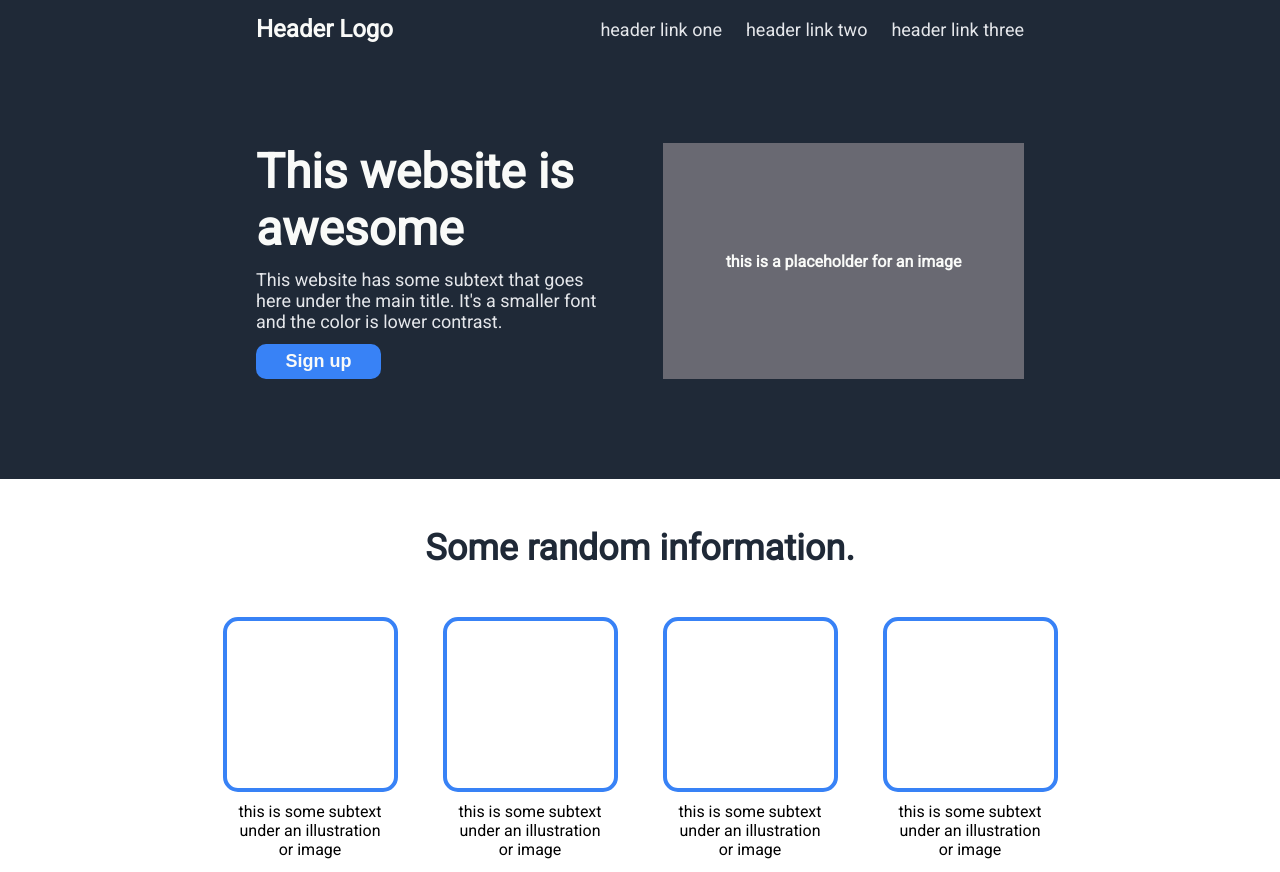
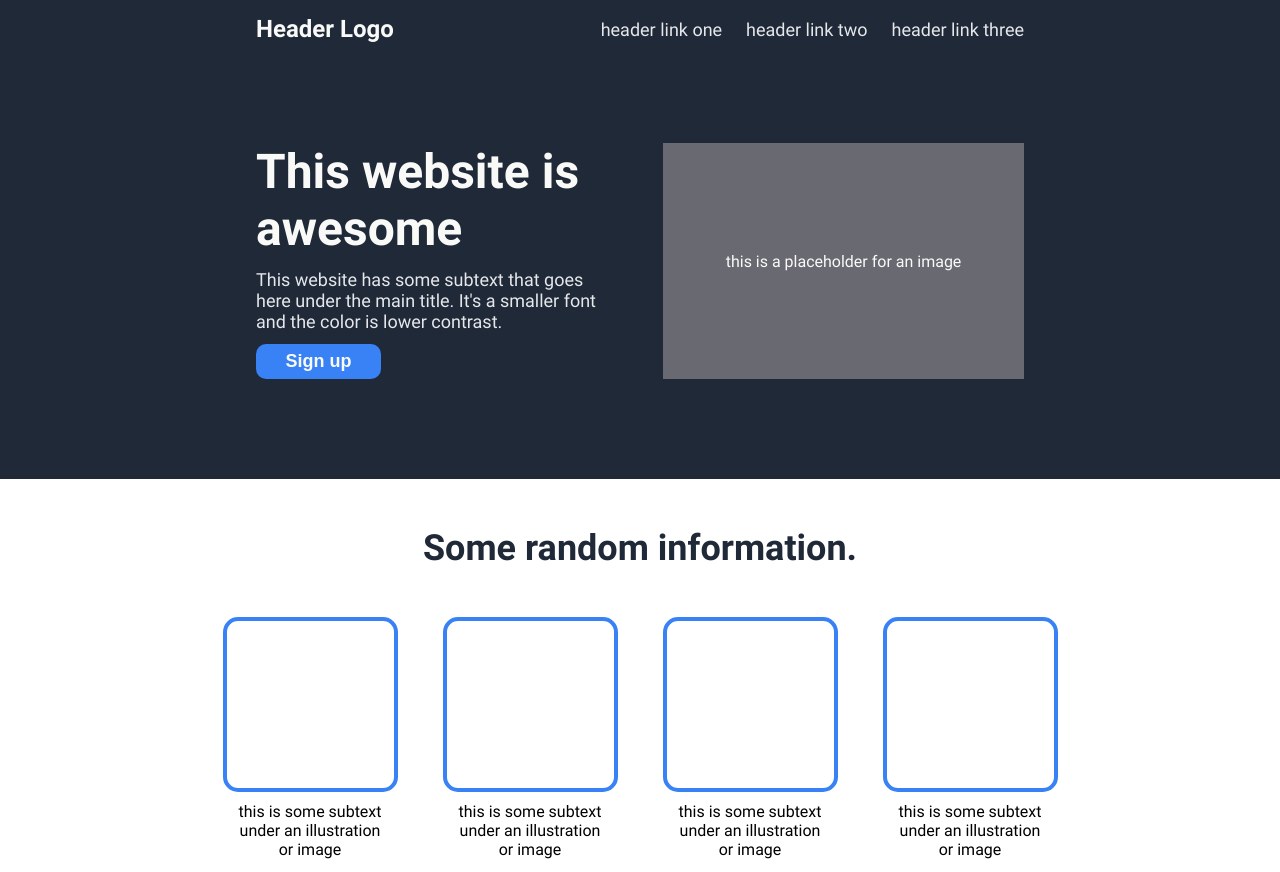
Before and after one commit to sthompson33/Landing-Page, a plain HTML site: page index.html in a window 1280 px wide. Shown: the top 872 px of the page. Drawn offline with Linux system fonts and the light colour scheme.

Commit message:
fonts folder and font changes made

```diff
--- a/index.html
+++ b/index.html
@@ -20,8 +20,8 @@
         </nav>
         <div class="hero-main">
             <div class="main-left">
-                <h1>This website is awesome</h1>
-                <p>This website has some subtext that goes here under the
+                <p class="hero-title">This website is awesome</p>
+                <p class="hero-secondary">This website has some subtext that goes here under the
                     main title. It's a smaller font and the color is lower contrast.
                 </p>
                 <button>Sign up</button>
--- a/styles.css
+++ b/styles.css
@@ -1,4 +1,23 @@
-@import url('https://fonts.googleapis.com/css2?family=Roboto&display=swap');
+@font-face {
+    font-family: 'Roboto';
+    font-style: normal;
+    font-weight: 400;
+    src: url('/fonts/Roboto-Regular.ttf');
+}
+
+@font-face {
+    font-family: 'Roboto';
+    font-style: italic;
+    font-weight: 100;
+    src: url('/fonts/Roboto-LightItalic.ttf');
+}
+
+@font-face {
+    font-family: 'Roboto';
+    font-style: bold;
+    font-weight: 900;
+    src: url(/fonts/Roboto-Bold.ttf);
+}
 
 *, *::before, *::after {
     box-sizing: border-box;
@@ -16,7 +35,7 @@
 body {
     display: flex;
     flex-direction: column;
-    font-family: 'Roboto', sans-serif;
+    font-family: 'Roboto';
 }
 
 .hero-section,
@@ -60,14 +79,16 @@ a {
     width: 47%;
 }
 
-.main-left p {
+.hero-secondary {
     font-size: 18px;
     color: var(--gray);
 }
 
-h1 {
+.hero-title {
     font-size: 48px;
     color: var(--white);
+    font-style: bold;
+    font-weight: 900;
 }
 
 button {
@@ -97,7 +118,6 @@ button:hover {
 
 .main-right p {
     color: var(--white);
-    font-weight: bold;
 }
 
 /*Info Section*/
@@ -134,7 +154,6 @@ button:hover {
 
 .box p {
     margin: 10px;
-
 }
 
 /*Quote Section*/
```
Also changed, not shown: fonts/Roboto-Bold.ttf (added), fonts/Roboto-LightItalic.ttf (added), fonts/Roboto-Regular.ttf (added).
